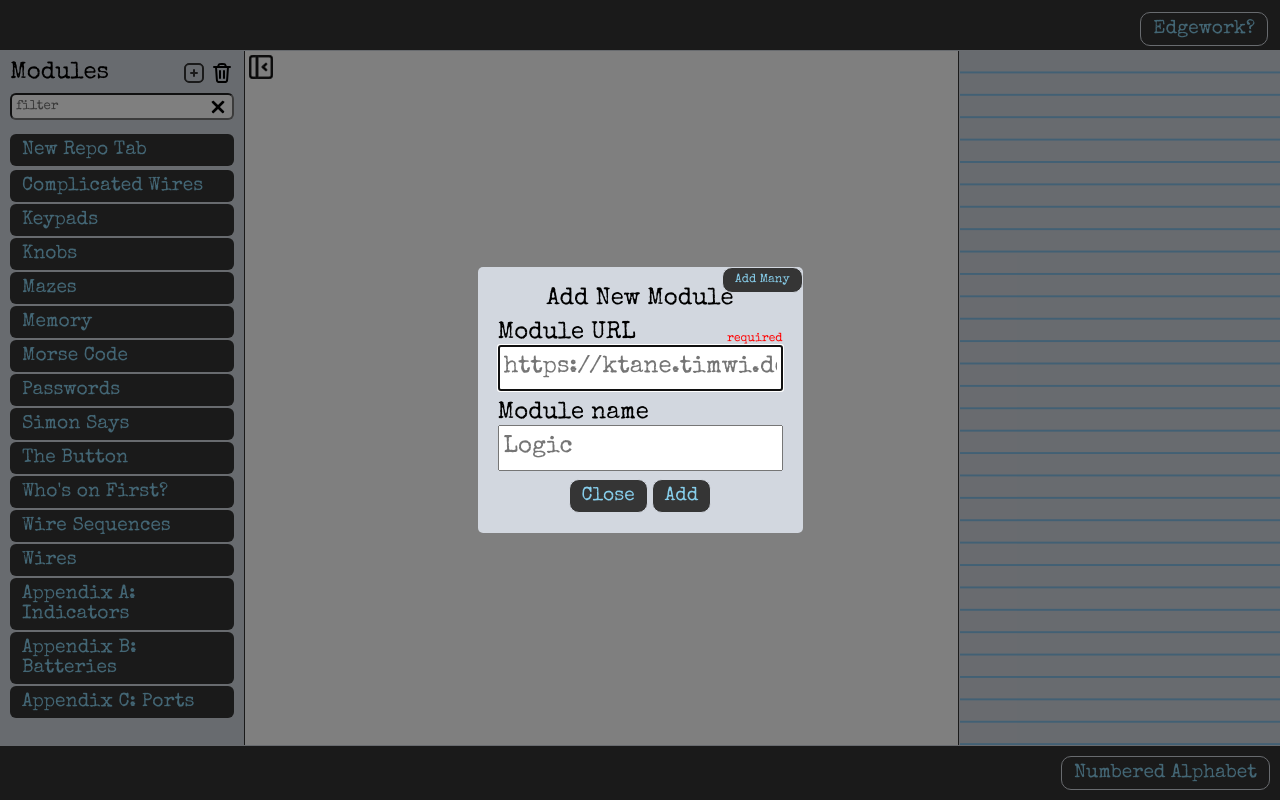
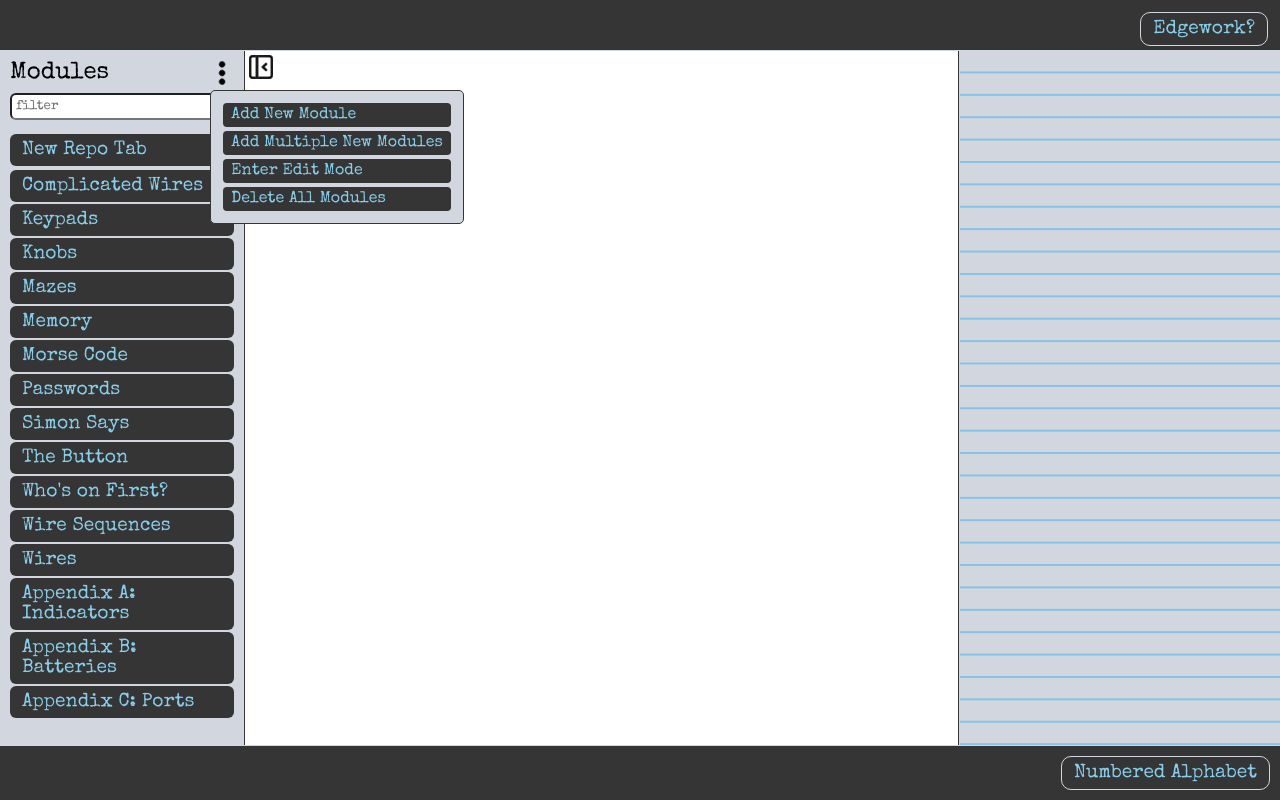
Before and after one commit to typies/KTyNE, a website built with webpack: page src/template.html in a window 1280 px wide. Both pictures are taken after a click on the icon 193 px from the left and 73 px from the top of the page. Built offline with nearby package versions, Linux system fonts and the light colour scheme.

Commit message:
Add sidebar popup menu

```diff
--- a/src/modules/Sidebar.js
+++ b/src/modules/Sidebar.js
@@ -28,6 +28,8 @@ class Sidebar {
     addNewModuleBtn: document.querySelector("#add-new-module-btn"),
     nukeModulesBtn: document.querySelector("#nuke-module-list-btn"),
     collapseSidebarBtn: document.querySelector("#collapse-sidebar-btn"),
+    sidebarMenuSidebarBtn: document.querySelector("#options-btn"),
+    sidebarMenu: document.querySelector("#sidebar-options-menu"),
   };
 
   init() {
@@ -162,6 +164,8 @@ class Sidebar {
     const newRepoTabBtn = this.domElements.newRepoTabBtn;
     const editModuleListBtn = this.domElements.editModuleListBtn;
     const collapseSidebarBtn = this.domElements.collapseSidebarBtn;
+    const sidebarMenuSidebarBtn = this.domElements.sidebarMenuSidebarBtn;
+    const sidebarMenu = this.domElements.sidebarMenu;
     const sidebar = this.domElements.sidebar;
     filter.addEventListener("keydown", () => {
       this.filterSidebar(filter.value);
@@ -178,6 +182,9 @@ class Sidebar {
       sidebar.classList.toggle("hidden");
       collapseSidebarBtn.toggleAttribute("rotate180");
     });
+    sidebarMenuSidebarBtn.addEventListener("click", () => {
+      sidebarMenu.classList.toggle("hidden");
+    });
     newRepoTabBtn.addEventListener("click", () => {
       sharedIdCounter.incrementId();
       const newTabName = prompt("New Tab Name");
@@ -190,21 +197,22 @@ class Sidebar {
 
   toggleEditMode() {
     const title = this.domElements.moduleListTitle;
-    const addNewModuleBtn = this.domElements.addNewModuleBtn;
-    const nukeModulesBtn = this.domElements.nukeModulesBtn;
     const addNewRepoTabBtn = this.domElements.newRepoTabBtn;
+    const sidebarMenu = this.domElements.sidebarMenu;
+    const editModuleListBtn = this.domElements.editModuleListBtn;
+    sidebarMenu.classList.toggle("hidden");
     const moduleList = document.querySelectorAll(".sidebar-item");
     this.editMode = !this.editMode;
     title.classList.toggle("red");
-    addNewModuleBtn.classList.toggle("hidden");
-    nukeModulesBtn.classList.toggle("hidden");
     moduleList.forEach((item) => {
       item.classList.toggle("red");
     });
     if (this.editMode) {
-      title.textContent = "DELETE MODULES";
+      editModuleListBtn.textContent = "Exit Edit Mode";
+      title.textContent = "Click Module To Delete";
       addNewRepoTabBtn.classList.toggle("hidden");
     } else {
+      editModuleListBtn.textContent = "Enter Edit Mode";
       title.textContent = "Modules";
       addNewRepoTabBtn.classList.toggle("hidden");
     }
--- a/src/modules/popup.js
+++ b/src/modules/popup.js
@@ -311,6 +311,7 @@ class NewModuleListItemPopup {
     newModuleForm: document.querySelector("#add-new-module-form"),
     manyNewModuleBtn: document.querySelector("#add-many-new-module-btn"),
     closeFormBtn: document.querySelector("#close-new-module-form-btn"),
+    sidebarMenu: document.querySelector("#sidebar-options-menu"),
   };
 
   configureFormButtons() {
@@ -319,10 +320,12 @@ class NewModuleListItemPopup {
     const closeFormBtn = this.domElements.closeFormBtn;
     const newModuleForm = this.domElements.newModuleForm;
     const manyNewModuleBtn = this.domElements.manyNewModuleBtn;
+    const sidebarMenu = this.domElements.sidebarMenu;
     newModuleBtn.addEventListener("click", () => {
       newModuleForm.reset();
       popupOverlay.classList.remove("hidden");
       newModuleForm.classList.remove("hidden");
+      sidebarMenu.classList.add("hidden");
       document.querySelector("#add-new-module-url").focus();
     });
 
@@ -333,6 +336,7 @@ class NewModuleListItemPopup {
     closeFormBtn.addEventListener("click", () => {
       popupOverlay.classList.add("hidden");
       newModuleForm.classList.add("hidden");
+      sidebarMenu.classList.add("hidden");
     });
 
     newModuleForm.addEventListener("submit", (event) => {
@@ -372,6 +376,7 @@ class NewModuleListItemManyPopup {
     textAreaInput: document.querySelector("#add-many-new-module-text"),
     fileUploadInput: document.querySelector("#add-many-new-module-file"),
     addExampleBtn: document.querySelector("#add-many-example"),
+    sidebarMenu: document.querySelector("#sidebar-options-menu"),
   };
 
   configureFormButtons() {
@@ -383,10 +388,12 @@ class NewModuleListItemManyPopup {
     const textAreaInput = this.domElements.textAreaInput;
     const fileUploadInput = this.domElements.fileUploadInput;
     const addExampleBtn = this.domElements.addExampleBtn;
+    const sidebarMenu = this.domElements.sidebarMenu;
     manyNewModuleBtn.addEventListener("click", () => {
       manyNewModuleForm.reset();
       popupOverlay.classList.remove("hidden");
       manyNewModuleForm.classList.remove("hidden");
+      sidebarMenu.classList.add("hidden");
     });
 
     resetFormBtn.addEventListener("click", () => {
@@ -499,6 +506,7 @@ class NukeWarningPopup {
     closeFormBtn: document.querySelector("#close-nuke-warning-btn"),
     startNukeBtn: document.querySelector("#nuke-module-list-btn"),
     nukePopup: document.querySelector("#nuke-warning"),
+    sidebarMenu: document.querySelector("#sidebar-options-menu"),
   };
 
   configureFormButtons() {
@@ -506,9 +514,11 @@ class NukeWarningPopup {
     const nukePopup = this.domElements.nukePopup;
     const popupOverlay = this.domElements.popupOverlay;
     const closeFormBtn = this.domElements.closeFormBtn;
+    const sidebarMenu = this.domElements.sidebarMenu;
     startNukeBtn.addEventListener("click", () => {
       popupOverlay.classList.remove("hidden");
       nukePopup.classList.remove("hidden");
+      sidebarMenu.classList.add("hidden");
     });
 
     closeFormBtn.addEventListener("click", () => {
--- a/src/styles/style.css
+++ b/src/styles/style.css
@@ -284,7 +284,6 @@ svg {
 /* Sidebar */
 
 .sidebar {
-  overflow: auto;
   scrollbar-width: none;
   padding: 10px;
   position: relative;
@@ -317,16 +316,33 @@ svg {
     1px 1px 0 #000;
 }
 
-svg#add-new-module-btn:hover {
-  fill: var(--color-blue);
+#sidebar-menu-wrapper {
+  position: relative;
 }
 
-svg#edit-module-list-btn:hover {
-  fill: var(--color-red);
+#sidebar-options-menu {
+  position: absolute;
+  background-color: var(--color-gray);
+  left: 0;
+  z-index: 1;
+  border: 1px solid var(--color-jet);
+  border-radius: 5px;
 }
 
-svg#nuke-module-list-btn:hover {
-  fill: var(--color-red);
+.options-list {
+  display: flex;
+  flex-direction: column;
+  gap: 4px;
+  padding: 12px;
+  text-wrap: nowrap;
+}
+
+.options-list > li {
+  color: var(--color-blue);
+  background-color: var(--color-jet);
+  border-radius: 4px;
+  padding: 4px 8px;
+  cursor: pointer;
 }
 
 .sidebar-filter-wrapper {
@@ -364,13 +380,6 @@ svg#filter-clear {
 #add-many-new-module-form {
   display: flex;
   flex-direction: column;
-}
-
-#add-many-new-module-btn {
-  position: absolute;
-  top: 0;
-  right: 0;
-  font-size: 0.5em;
 }
 
 #file-wrapper {
@@ -466,7 +475,7 @@ svg#filter-clear {
   grid-area: notes;
   padding: 10px;
 
-  overflow: auto;
+  overflow: scroll;
   font-family: "special-elite";
 
   background-image: linear-gradient(
--- a/src/template.html
+++ b/src/template.html
@@ -21,65 +21,28 @@
           <div class="module-list-title-wrapper">
             <div class="module-list-title">Modules</div>
             <div id="title-btn-list">
-              <svg
-                id="add-new-module-btn"
-                viewBox="0 0 24 24"
-                fill="none"
-                xmlns="http://www.w3.org/2000/svg"
-              >
-                <path
-                  d="M15 12H12M12 12H9M12 12V9M12 12V15M17 21H7C4.79086 21 3 19.2091 3 17V7C3 4.79086 4.79086 3 7 3H17C19.2091 3 21 4.79086 21 7V17C21 19.2091 19.2091 21 17 21Z"
-                  stroke-width="2"
-                  stroke-linecap="round"
-                />
-              </svg>
-              <svg
-                id="nuke-module-list-btn"
-                class="hidden"
-                viewBox="0 0 24 24"
-                fill="none"
-                xmlns="http://www.w3.org/2000/svg"
-              >
-                <circle cx="12" cy="17" r="1" fill="#000000" />
-                <path
-                  d="M12 10L12 14"
-                  stroke="#000000"
-                  stroke-width="2"
-                  stroke-linecap="round"
-                  stroke-linejoin="round"
-                />
-                <path
-                  d="M3.44722 18.1056L10.2111 4.57771C10.9482 3.10361 13.0518 3.10362 13.7889 4.57771L20.5528 18.1056C21.2177 19.4354 20.2507 21 18.7639 21H5.23607C3.7493 21 2.78231 19.4354 3.44722 18.1056Z"
-                  stroke="#000000"
-                  stroke-width="2"
-                  stroke-linecap="round"
-                  stroke-linejoin="round"
-                />
-              </svg>
-              <svg
-                id="edit-module-list-btn"
-                viewBox="0 0 24 24"
-                fill="none"
-                xmlns="http://www.w3.org/2000/svg"
-              >
-                <path
-                  d="M18 6L17.1991 18.0129C17.129 19.065 17.0939 19.5911 16.8667 19.99C16.6666 20.3412 16.3648 20.6235 16.0011 20.7998C15.588 21 15.0607 21 14.0062 21H9.99377C8.93927 21 8.41202 21 7.99889 20.7998C7.63517 20.6235 7.33339 20.3412 7.13332 19.99C6.90607 19.5911 6.871 19.065 6.80086 18.0129L6 6M4 6H20M16 6L15.7294 5.18807C15.4671 4.40125 15.3359 4.00784 15.0927 3.71698C14.8779 3.46013 14.6021 3.26132 14.2905 3.13878C13.9376 3 13.523 3 12.6936 3H11.3064C10.477 3 10.0624 3 9.70951 3.13878C9.39792 3.26132 9.12208 3.46013 8.90729 3.71698C8.66405 4.00784 8.53292 4.40125 8.27064 5.18807L8 6M14 10V17M10 10V17"
-                  stroke="#000000"
-                  stroke-width="2"
-                  stroke-linecap="round"
-                  stroke-linejoin="round"
-                />
-              </svg>
+              <div id="sidebar-menu-wrapper">
+                <svg id="options-btn" fill="#000000" viewBox="0 0 32 32">
+                  <path
+                    d="M12.15 28.012v-0.85c0.019-0.069 0.050-0.131 0.063-0.2 0.275-1.788 1.762-3.2 3.506-3.319 1.95-0.137 3.6 0.975 4.137 2.787 0.069 0.238 0.119 0.488 0.181 0.731v0.85c-0.019 0.056-0.050 0.106-0.056 0.169-0.269 1.65-1.456 2.906-3.081 3.262-0.125 0.025-0.25 0.063-0.375 0.094h-0.85c-0.056-0.019-0.113-0.050-0.169-0.056-1.625-0.262-2.862-1.419-3.237-3.025-0.037-0.156-0.081-0.3-0.119-0.444zM20.038 3.988l-0 0.85c-0.019 0.069-0.050 0.131-0.056 0.2-0.281 1.8-1.775 3.206-3.538 3.319-1.944 0.125-3.588-1-4.119-2.819-0.069-0.231-0.119-0.469-0.175-0.7v-0.85c0.019-0.056 0.050-0.106 0.063-0.162 0.3-1.625 1.244-2.688 2.819-3.194 0.206-0.069 0.425-0.106 0.637-0.162h0.85c0.056 0.019 0.113 0.050 0.169 0.056 1.631 0.269 2.863 1.419 3.238 3.025 0.038 0.15 0.075 0.294 0.113 0.437zM20.037 15.575v0.85c-0.019 0.069-0.050 0.131-0.063 0.2-0.281 1.794-1.831 3.238-3.581 3.313-1.969 0.087-3.637-1.1-4.106-2.931-0.050-0.194-0.094-0.387-0.137-0.581v-0.85c0.019-0.069 0.050-0.131 0.063-0.2 0.275-1.794 1.831-3.238 3.581-3.319 1.969-0.094 3.637 1.1 4.106 2.931 0.050 0.2 0.094 0.394 0.137 0.588z"
+                  ></path>
+                </svg>
+                <div id="sidebar-options-menu" class="options-menu hidden">
+                  <ul class="options-list">
+                    <li id="add-new-module-btn">Add New Module</li>
+                    <li id="add-many-new-module-btn">
+                      Add Multiple New Modules
+                    </li>
+                    <li id="edit-module-list-btn">Enter Edit Mode</li>
+                    <li id="nuke-module-list-btn">Delete All Modules</li>
+                  </ul>
+                </div>
+              </div>
             </div>
           </div>
           <div class="sidebar-filter-wrapper">
             <input type="text" name="filter" id="filter" placeholder="filter" />
-            <svg
-              id="filter-clear"
-              fill="#000000"
-              xmlns="http://www.w3.org/2000/svg"
-              viewBox="0 0 460 460"
-            >
+            <svg id="filter-clear" fill="#000000" viewBox="0 0 460 460">
               <path
                 d="M285.08,230.397L456.218,59.27c6.076-6.077,6.076-15.911,0-21.986L423.511,4.565c-2.913-2.911-6.866-4.55-10.992-4.55
     c-4.127,0-8.08,1.639-10.993,4.55l-171.138,171.14L59.25,4.565c-2.913-2.911-6.866-4.55-10.993-4.55
@@ -282,8 +245,6 @@
       </form>
       <form action="" id="add-new-module-form" class="form hidden">
         <div class="title">Add New Module</div>
-
-        <button type="button" id="add-many-new-module-btn">Add Many</button>
         <label for="url">Module URL</label>
         <input
           type="text"
```
